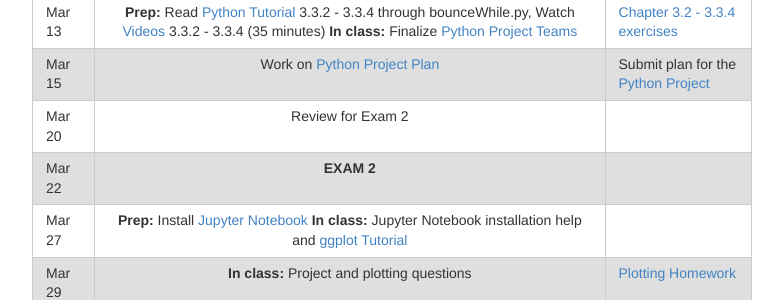
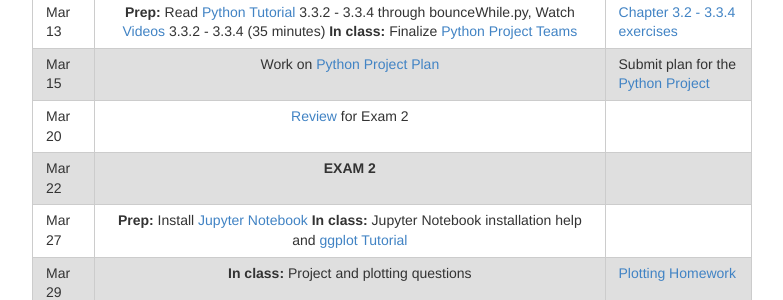
Before and after one commit to hwheeler01/comp150, a Jekyll site: the page built from syllabus.md, in a window 1280 px wide and 900 px high, scrolled down 6000 px. Shown: the part 152-452 px from the top of the window, without its empty margins (248-1031 px from the left). Built offline with Jekyll 4.4.1, drawn with Linux system fonts in a browser that asks for light colours; part of the change alters nothing that is shown.

```diff
--- a/syllabus.md
+++ b/syllabus.md
@@ -223,7 +223,7 @@ In the Activities column **"Prep:"** means preparation done ***before*** class!
 |Mar 8| *No class: SPRING BREAK* |
 |Mar 13|**Prep:** Read [Python Tutorial](http://anh.cs.luc.edu/python/hands-on/3.1/handsonHtml/index.html) 3.3.2 - 3.3.4 through bounceWhile.py, Watch [Videos](https://drive.google.com/drive/folders/0B5WvvnDHeaIYWkUxRWYxMExDeW8) 3.3.2 - 3.3.4 (35 minutes) **In class:** Finalize [Python Project Teams](http://hwheeler01.github.io/comp150/teams/)|<a href="http://hwheeler01.github.io/comp150/HW/CheckOnTutorial-3.html">Chapter 3.2 - 3.3.4 exercises</a>|
 |Mar 15| Work on <a href="http://hwheeler01.github.io/comp150/HW/Project.html">Python Project Plan</a>|Submit plan for the <a href="http://hwheeler01.github.io/comp150/HW/Project.html">Python Project</a> |
-|Mar 20| Review for Exam 2|
+|Mar 20| [Review](http://hwheeler01.github.io/comp150/exam2_review_no_answers.pdf) for Exam 2|
 |Mar 22|**EXAM 2**| |
 |Mar 27|**Prep:** Install <a href="http://jupyter-notebook-beginner-guide.readthedocs.io/en/latest/index.html">Jupyter Notebook</a> **In class:** Jupyter Notebook installation help and [ggplot Tutorial](http://hwheeler01.github.io/comp150/ggplot/ggplot_tutorial.html)|
 |Mar 29|**In class:**  Project and plotting questions| <a href="http://hwheeler01.github.io/comp150/HW/Plotting_Homework.html">Plotting Homework</a>|
```
Also changed, not shown: 1 other file.
